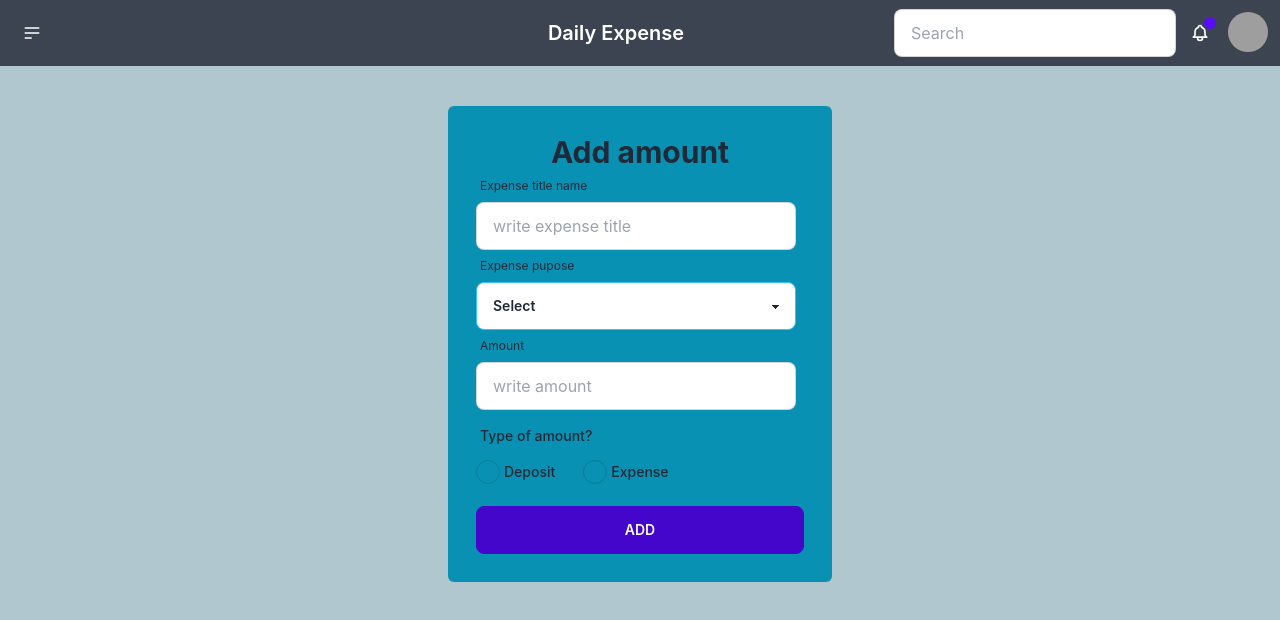
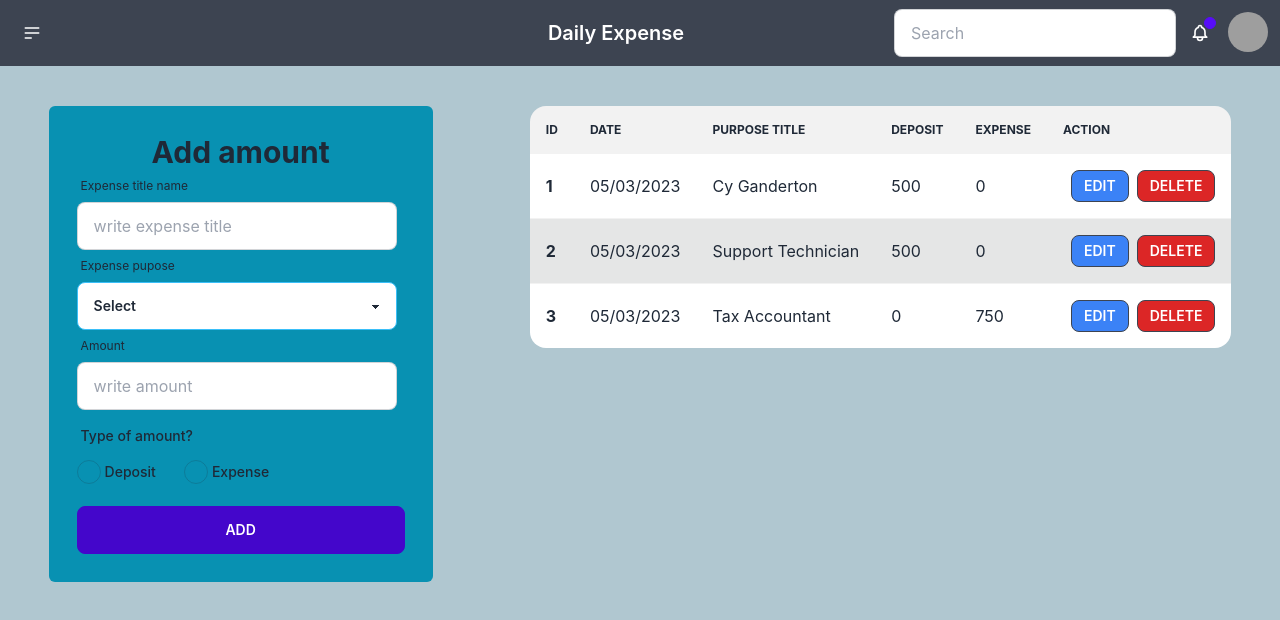
Before and after one commit to rasel497/RTK-daily-expense-manage-client, a React (Create React App) app: page / in a window 1280 px wide. Shown: the top 620 px of the page. Built offline with nearby package versions, Linux system fonts and the light colour scheme; grey boxes are pictures that could not be loaded.

Commit message:
add amount static list done

```diff
--- a/src/component/Home/ListView.jsx
+++ b/src/component/Home/ListView.jsx
@@ -0,0 +1,61 @@
+import React from 'react';
+
+const ListView = () => {
+    return (
+        <div className="overflow-x-auto my-10">
+            <table className="table w-full">
+                {/* head*/}
+                <thead>
+                    <tr>
+                        <th>ID</th>
+                        <th>Date</th>
+                        <th>Purpose Title</th>
+                        <th>Deposit</th>
+                        <th>Expense</th>
+                        <th>Action</th>
+                    </tr>
+                </thead>
+                <tbody>
+                    {/* row 1 */}
+                    <tr>
+                        <th>1</th>
+                        <td>05/03/2023</td>
+                        <td>Cy Ganderton</td>
+                        <td>500</td>
+                        <td>0</td>
+                        <td>
+                            <button className="btn btn-sm bg-blue-500 mx-2">Edit</button>
+                            <button className="btn btn-sm bg-red-600">Delete</button>
+                        </td>
+                    </tr>
+                    {/* row 2 */}
+                    <tr className="active">
+                        <th>2</th>
+                        <td>05/03/2023</td>
+                        <td>Support Technician</td>
+                        <td>500</td>
+                        <td>0</td>
+                        <td>
+                            <button className="btn btn-sm bg-blue-500 mx-2">Edit</button>
+                            <button className="btn btn-sm bg-red-600">Delete</button>
+                        </td>
+                    </tr>
+                    {/* row 3 */}
+                    <tr>
+                        <th>3</th>
+                        <td>05/03/2023</td>
+                        <td>Tax Accountant</td>
+                        <td>0</td>
+                        <td>750</td>
+                        <td>
+                            <button className="btn btn-sm bg-blue-500 mx-2">Edit</button>
+                            <button className="btn btn-sm bg-red-600">Delete</button>
+                        </td>
+                    </tr>
+                </tbody>
+            </table>
+        </div>
+    );
+};
+
+export default ListView;
--- a/src/layout/Main.jsx
+++ b/src/layout/Main.jsx
@@ -1,6 +1,7 @@
 import React from 'react';
 import Navbar from '../component/Shared/Navbar/Navbar';
 import AddView from '../component/Home/AddView';
+import ListView from '../component/Home/ListView';
 
 const Main = () => {
     return (
@@ -8,6 +9,7 @@ const Main = () => {
             <Navbar />
             <div className='flex justify-around'>
                 <AddView />
+                <ListView />
             </div>
         </div>
     );
```
